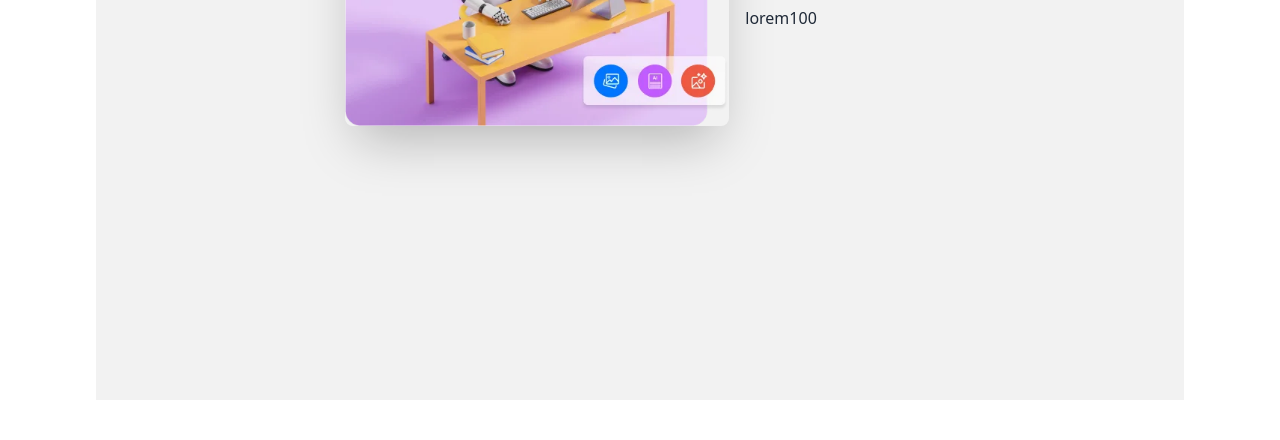
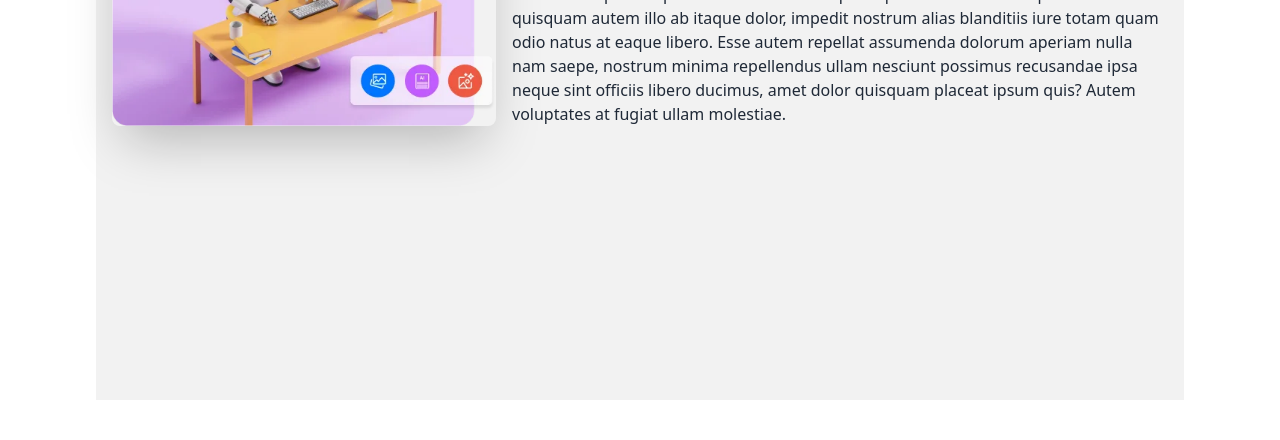
Before and after one commit to my-code-1/IWT_LAB_PROJECT_1, a plain HTML site: page About.html in a window 1280 px wide. Shown: the part 520-960 px from the top of the page. Drawn offline with nearby package versions, Linux system fonts and the light colour scheme.

Commit message:
final push1

```diff
--- a/About.html
+++ b/About.html
@@ -55,7 +55,7 @@
                   <img src="images/plus-benefit-image.webp" class="max-w-sm rounded-lg shadow-2xl" />
                   <div>
                     <h1 class="text-3xl font-bold">Who we are?</h1>
-                    <p class="py-6">lorem100</p>
+                    <p class="py-6">Lorem ipsum dolor sit amet consectetur adipisicing elit. Cum quam facere provident ab aliquid placeat architecto quasi doloremque voluptate labore, unde doloribus est. Pariatur, delectus debitis voluptates quae ipsa dolor enim, accusamus impedit eos fugit dolores hic quo? Culpa facilis rerum vitae repellat placeat odit eum sequi dolore quisquam autem illo ab itaque dolor, impedit nostrum alias blanditiis iure totam quam odio natus at eaque libero. Esse autem repellat assumenda dolorum aperiam nulla nam saepe, nostrum minima repellendus ullam nesciunt possimus recusandae ipsa neque sint officiis libero ducimus, amet dolor quisquam placeat ipsum quis? Autem voluptates at fugiat ullam molestiae.</p>
 
                   </div>
                 </div>
```
